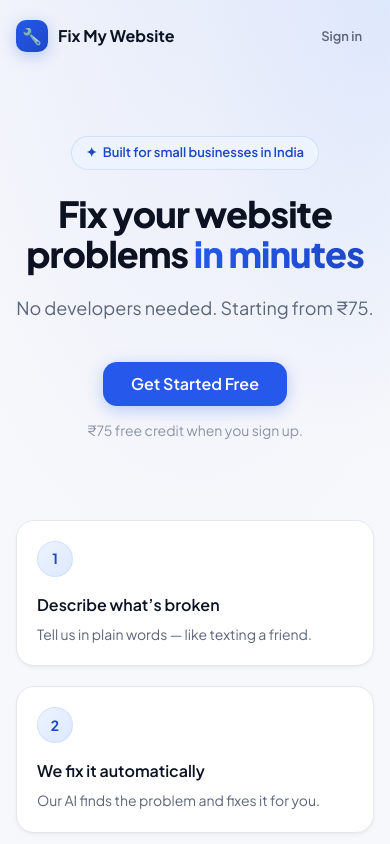
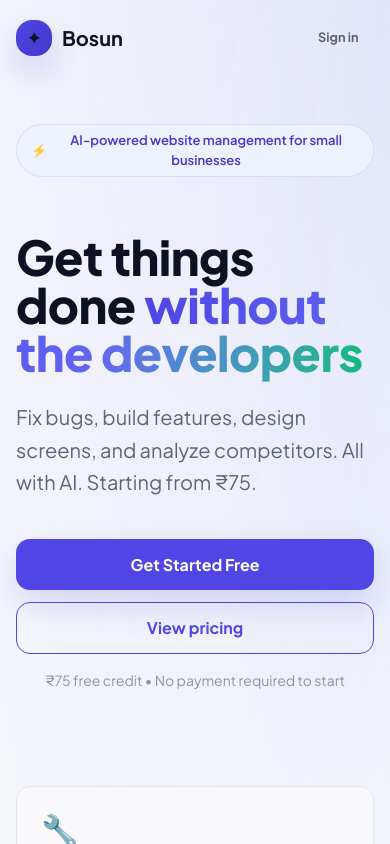
Before and after one commit to vinodhec/bosun, a React (Vite) app: page / in a window 390 px wide. Shown: the top 844 px of the page. Built offline with nearby package versions, Linux system fonts and the light colour scheme; no server answers.

Commit message:
Refactor UI components for consistency and improved styling across Confirm, Dashboard, History, Landing, Result, Running, and TopUp pages; update text and layout for better user experience; enhance responsiveness and visual appeal.

```diff
--- a/src/components/Navbar.jsx
+++ b/src/components/Navbar.jsx
@@ -17,12 +17,12 @@
 
   return (
     <header className="navbar">
-      <div className="container-app flex h-[3.75rem] max-w-6xl items-center justify-between">
-        <Link to="/dashboard" className="flex items-center gap-2.5 font-bold text-ink">
-          <span className="logo-mark" aria-hidden>🔧</span>
-          <span className="hidden sm:inline">Fix My Website</span>
+      <div className="container-app flex h-16 max-w-6xl items-center justify-between">
+        <Link to="/dashboard" className="flex items-center gap-3 font-bold text-lg text-ink hover:opacity-80 transition-opacity">
+          <span className="logo-mark" aria-hidden>✦</span>
+          <span className="hidden sm:inline">Bosun</span>
         </Link>
-        <nav className="flex items-center gap-1.5 sm:gap-2">
+        <nav className="flex items-center gap-3">
           <BalanceBadge balance={balance} />
           {isAdmin && (
             <Link to="/admin" className={linkCls}>
--- a/src/index.css
+++ b/src/index.css
@@ -4,13 +4,13 @@
 @theme {
   --font-sans: "Plus Jakarta Sans", ui-sans-serif, system-ui, -apple-system, sans-serif;
 
-  --color-brand-50: #eef4ff;
-  --color-brand-100: #dbe8fe;
-  --color-brand-200: #bfd5fd;
-  --color-brand-500: #3b6cf4;
-  --color-brand-600: #2558eb;
-  --color-brand-700: #1d47c7;
-  --color-brand-800: #1e3a9e;
+  --color-brand-50: #eef2ff;
+  --color-brand-100: #e0e7ff;
+  --color-brand-200: #c7d2fe;
+  --color-brand-500: #6366f1;
+  --color-brand-600: #4f46e5;
+  --color-brand-700: #4338ca;
+  --color-brand-800: #3730a3;
 
   --color-ink: #0c1222;
   --color-ink-soft: #5c6578;
@@ -20,29 +20,33 @@
   --color-canvas: #f7f8fb;
   --color-surface: #ffffff;
 
-  --color-good: #0d9f4f;
-  --color-good-soft: #ecfdf3;
+  --color-good: #10b981;
+  --color-good-soft: #d1fae5;
   --color-warn: #d97706;
   --color-warn-soft: #fffbeb;
   --color-bad: #dc2626;
   --color-bad-soft: #fef2f2;
 
-  --color-teal-600: #0d9488;
-  --color-teal-700: #0f766e;
+  --color-teal-600: #10b981;
+  --color-teal-700: #059669;
 
   --shadow-xs: 0 1px 2px rgba(12, 18, 34, 0.04);
   --shadow-sm: 0 2px 4px rgba(12, 18, 34, 0.04), 0 1px 2px rgba(12, 18, 34, 0.03);
   --shadow-md: 0 4px 16px rgba(12, 18, 34, 0.06), 0 2px 4px rgba(12, 18, 34, 0.03);
   --shadow-lg: 0 12px 40px rgba(12, 18, 34, 0.08), 0 4px 12px rgba(12, 18, 34, 0.04);
-  --shadow-brand: 0 4px 16px rgba(37, 88, 235, 0.28);
-  --shadow-brand-lg: 0 8px 28px rgba(37, 88, 235, 0.32);
+  --shadow-brand: 0 4px 16px rgba(79, 70, 229, 0.28);
+  --shadow-brand-lg: 0 8px 28px rgba(79, 70, 229, 0.32);
 
   --radius-xl: 0.875rem;
   --radius-2xl: 1.125rem;
 }
 
 /* ── Base ────────────────────────────────────────────────────────────────── */
-html, body, #root { height: 100%; }
+html,
+body,
+#root {
+  height: 100%;
+}
 
 body {
   background: var(--color-canvas);
@@ -89,20 +93,21 @@
   border-radius: var(--radius-2xl);
   border: 1px solid var(--color-line);
   background: var(--color-surface);
-  box-shadow: var(--shadow-sm);
+  box-shadow: 0 18px 45px rgba(12, 18, 34, 0.06);
 }
 
 .card-elevated {
   border-radius: var(--radius-2xl);
-  border: 1px solid color-mix(in srgb, var(--color-line) 80%, white);
-  background: var(--color-surface);
-  box-shadow: var(--shadow-md);
+  border: 1px solid color-mix(in srgb, var(--color-line) 70%, transparent);
+  background: rgba(255, 255, 255, 0.98);
+  box-shadow: 0 24px 60px rgba(12, 18, 34, 0.08);
+  backdrop-filter: blur(10px);
 }
 
 .card-subtle {
   border-radius: var(--radius-xl);
   border: 1px solid var(--color-line);
-  background: color-mix(in srgb, var(--color-canvas) 70%, white);
+  background: color-mix(in srgb, var(--color-canvas) 80%, white);
 }
 
 .card-inset {
@@ -118,12 +123,13 @@
   justify-content: center;
   gap: 0.375rem;
   border-radius: var(--radius-xl);
-  padding: 0.5rem 1rem;
-  font-size: 0.875rem;
-  font-weight: 600;
-  line-height: 1.25;
-  transition: background-color 0.15s ease, border-color 0.15s ease, box-shadow 0.15s ease, transform 0.12s ease, opacity 0.15s ease;
+  padding: 0.65rem 1.1rem;
+  font-size: 0.9rem;
+  font-weight: 700;
+  line-height: 1.2;
+  transition: transform 0.18s ease, box-shadow 0.18s ease, background-color 0.18s ease, opacity 0.18s ease;
   cursor: pointer;
+  border: 1px solid transparent;
 }
 
 .btn:disabled {
@@ -136,12 +142,11 @@
 .btn-primary {
   background: var(--color-brand-600);
   color: white;
-  box-shadow: var(--shadow-brand);
+  box-shadow: 0 14px 35px rgba(79, 70, 229, 0.18);
 }
 
 .btn-primary:hover:not(:disabled) {
   background: var(--color-brand-700);
-  box-shadow: var(--shadow-brand-lg);
   transform: translateY(-1px);
 }
 
@@ -150,7 +155,7 @@
 }
 
 .btn-lg {
-  padding: 0.75rem 1.75rem;
+  padding: 0.95rem 2rem;
   font-size: 1rem;
 }
 
@@ -177,7 +182,7 @@
 .btn-success {
   background: var(--color-good);
   color: white;
-  box-shadow: 0 4px 14px rgba(13, 159, 79, 0.25);
+  box-shadow: 0 12px 25px rgba(16, 185, 129, 0.18);
 }
 
 .btn-success:hover:not(:disabled) {
@@ -188,7 +193,7 @@
 .btn-teal {
   background: var(--color-teal-600);
   color: white;
-  box-shadow: 0 4px 14px rgba(13, 148, 136, 0.25);
+  box-shadow: 0 12px 25px rgba(16, 185, 129, 0.18);
 }
 
 .btn-teal:hover:not(:disabled) {
@@ -197,22 +202,22 @@
 }
 
 .btn-sm {
-  padding: 0.375rem 0.75rem;
-  font-size: 0.8125rem;
-  border-radius: 0.625rem;
+  padding: 0.45rem 0.9rem;
+  font-size: 0.8rem;
+  border-radius: 0.75rem;
 }
 
 /* ── Form controls ───────────────────────────────────────────────────────── */
 .input {
   width: 100%;
-  border-radius: var(--radius-xl);
+  border-radius: var(--radius-2xl);
   border: 1.5px solid var(--color-line);
   background: var(--color-surface);
-  padding: 0.75rem 1rem;
-  font-size: 0.9375rem;
+  padding: 0.9rem 1rem;
+  font-size: 0.95rem;
   color: var(--color-ink);
   outline: none;
-  transition: border-color 0.15s ease, box-shadow 0.15s ease;
+  transition: border-color 0.18s ease, box-shadow 0.18s ease;
 }
 
 .input::placeholder {
@@ -221,23 +226,24 @@
 
 .input:focus {
   border-color: var(--color-brand-500);
-  box-shadow: 0 0 0 3px color-mix(in srgb, var(--color-brand-500) 14%, transparent);
+  box-shadow: 0 0 0 4px color-mix(in srgb, var(--color-brand-500) 14%, transparent);
 }
 
 .select {
-  border-radius: 0.625rem;
+  width: 100%;
+  border-radius: var(--radius-2xl);
   border: 1.5px solid var(--color-line);
   background: var(--color-surface);
-  padding: 0.375rem 0.75rem;
+  padding: 0.9rem 1rem;
   font-weight: 600;
   color: var(--color-ink);
   outline: none;
-  transition: border-color 0.15s ease, box-shadow 0.15s ease;
+  transition: border-color 0.18s ease, box-shadow 0.18s ease;
 }
 
 .select:focus {
   border-color: var(--color-brand-500);
-  box-shadow: 0 0 0 3px color-mix(in srgb, var(--color-brand-500) 14%, transparent);
+  box-shadow: 0 0 0 4px color-mix(in srgb, var(--color-brand-500) 14%, transparent);
 }
 
 .composer {
@@ -300,6 +306,46 @@
   color: var(--color-ink-muted);
 }
 
+.section-panel {
+  border-radius: var(--radius-2xl);
+  border: 1px solid var(--color-line);
+  background: var(--color-surface);
+  box-shadow: var(--shadow-sm);
+}
+
+.section-panel-strong {
+  border-radius: var(--radius-2xl);
+  border: 1px solid color-mix(in srgb, var(--color-line) 65%, transparent);
+  background: rgba(255, 255, 255, 0.95);
+  box-shadow: var(--shadow-md);
+}
+
+.section-header {
+  display: flex;
+  align-items: flex-start;
+  justify-content: space-between;
+  gap: 1rem;
+}
+
+.section-title {
+  font-size: 1rem;
+  font-weight: 700;
+  color: var(--color-ink);
+}
+
+.section-subtitle {
+  margin-top: 0.35rem;
+  color: var(--color-ink-soft);
+  line-height: 1.6;
+}
+
+.tab-item-active {
+  background: var(--color-surface);
+  color: var(--color-ink);
+  box-shadow: var(--shadow-xs);
+  border: 1px solid var(--color-line);
+}
+
 .badge {
   display: inline-flex;
   align-items: center;
@@ -349,22 +395,23 @@
   position: sticky;
   top: 0;
   z-index: 50;
-  border-bottom: 1px solid color-mix(in srgb, var(--color-line) 70%, transparent);
-  background: color-mix(in srgb, var(--color-surface) 88%, transparent);
-  backdrop-filter: blur(12px) saturate(1.4);
-  -webkit-backdrop-filter: blur(12px) saturate(1.4);
+  border-bottom: 1px solid color-mix(in srgb, var(--color-line) 85%, transparent);
+  background: color-mix(in srgb, var(--color-surface) 92%, transparent);
+  backdrop-filter: blur(18px) saturate(1.1);
+  -webkit-backdrop-filter: blur(18px) saturate(1.1);
+  box-shadow: 0 1px 0 rgba(12, 18, 34, 0.04);
 }
 
 .logo-mark {
   display: inline-flex;
   align-items: center;
   justify-content: center;
-  width: 2rem;
-  height: 2rem;
-  border-radius: 0.625rem;
+  width: 2.25rem;
+  height: 2.25rem;
+  border-radius: 1rem;
   background: linear-gradient(135deg, var(--color-brand-600), var(--color-brand-700));
   font-size: 1rem;
-  box-shadow: var(--shadow-brand);
+  box-shadow: 0 15px 30px rgba(79, 70, 229, 0.2);
 }
 
 /* ── Chat bubbles ────────────────────────────────────────────────────────── */
@@ -399,21 +446,38 @@
 }
 
 @keyframes spin {
-  to { transform: rotate(360deg); }
+  to {
+    transform: rotate(360deg);
+  }
 }
 
 @keyframes fade-up {
-  from { opacity: 0; transform: translateY(12px); }
-  to { opacity: 1; transform: translateY(0); }
+  from {
+    opacity: 0;
+    transform: translateY(12px);
+  }
+
+  to {
+    opacity: 1;
+    transform: translateY(0);
+  }
 }
 
 .animate-fade-up {
   animation: fade-up 0.5s ease both;
 }
 
-.animate-fade-up-delay-1 { animation-delay: 0.08s; }
-.animate-fade-up-delay-2 { animation-delay: 0.16s; }
-.animate-fade-up-delay-3 { animation-delay: 0.24s; }
+.animate-fade-up-delay-1 {
+  animation-delay: 0.08s;
+}
+
+.animate-fade-up-delay-2 {
+  animation-delay: 0.16s;
+}
+
+.animate-fade-up-delay-3 {
+  animation-delay: 0.24s;
+}
 
 /* ── Step cards (landing) ────────────────────────────────────────────────── */
 .step-card {
@@ -447,11 +511,43 @@
 
 /* ── Scrollbar (webkit) ──────────────────────────────────────────────────── */
 @media (hover: hover) {
-  ::-webkit-scrollbar { width: 8px; height: 8px; }
-  ::-webkit-scrollbar-track { background: transparent; }
+  ::-webkit-scrollbar {
+    width: 8px;
+    height: 8px;
+  }
+
+  ::-webkit-scrollbar-track {
+    background: transparent;
+  }
+
   ::-webkit-scrollbar-thumb {
     background: var(--color-line-strong);
     border-radius: 9999px;
   }
-  ::-webkit-scrollbar-thumb:hover { background: var(--color-ink-muted); }
+
+  ::-webkit-scrollbar-thumb:hover {
+    background: var(--color-ink-muted);
+  }
 }
+
+/* ── World-class polish ──────────────────────────────────────────────────── */
+h1,
+h2,
+h3 {
+  letter-spacing: -0.01em;
+}
+
+.btn:focus-visible {
+  outline: 2px solid var(--color-brand-500);
+  outline-offset: 2px;
+}
+
+.input:focus-visible,
+.select:focus-visible {
+  outline: none;
+}
+
+/* Enhanced smooth transitions */
+* {
+  transition-timing-function: cubic-bezier(0.4, 0, 0.2, 1);
+}
--- a/src/pages/Confirm.jsx
+++ b/src/pages/Confirm.jsx
@@ -29,8 +29,9 @@
   };
 
   return (
-    <div className="flex min-h-screen items-center justify-center px-4 py-10">
-      <div className="w-full max-w-md rounded-2xl border border-line bg-white p-6 shadow-sm">
+    <div className="page-bg min-h-screen">
+      <div className="container-app mx-auto flex min-h-screen items-center justify-center px-4 py-10">
+        <div className="w-full max-w-md rounded-3xl border border-line bg-white p-8 shadow-sm">
           <h1 className="text-xl font-bold text-ink">We&rsquo;ll fix this for you!</h1>
           <p className="mt-2 rounded-xl bg-canvas p-3 text-sm text-ink-soft">&ldquo;{prompt}&rdquo;</p>
           {reason && <p className="mt-3 text-sm text-ink-soft">{reason}</p>}
--- a/src/pages/Landing.jsx
+++ b/src/pages/Landing.jsx
@@ -1,18 +1,25 @@
 import { Link } from 'react-router-dom';
 
+const CAPABILITIES = [
+  { icon: '🔧', title: 'Fix Issues', desc: 'Bugs, broken features, performance problems - we find and fix them.' },
+  { icon: '✨', title: 'Build Features', desc: 'New functionality, improvements, experiments - broken into shippable steps.' },
+  { icon: '🎨', title: 'Design Screens', desc: 'Modern, pixel-perfect UI components built to match your brand.' },
+  { icon: '📊', title: 'Analyze Competition', desc: 'See how you stack up against competitors - side-by-side.' },
+];
+
 const STEPS = [
-  { n: '1', t: 'Describe what’s broken', d: 'Tell us in plain words — like texting a friend.' },
-  { n: '2', t: 'We fix it automatically', d: 'Our AI finds the problem and fixes it for you.' },
-  { n: '3', t: 'Download your fix', d: 'Get your working website back in minutes.' },
+  { n: '1', t: 'Describe what you need', d: 'Tell us in plain words. Screenshots help us get it exactly right.' },
+  { n: '2', t: 'AI builds it', d: 'Our Managed Agent clones your repo, makes changes, and opens a PR.' },
+  { n: '3', t: 'Review and deploy', d: 'Test it, refine it, then merge to ship live. Done in minutes.' },
 ];
 
 export default function Landing() {
   return (
     <div className="page-bg min-h-screen">
       <header className="container-app flex items-center justify-between py-5">
-        <span className="flex items-center gap-2.5 font-bold text-ink">
-          <span className="logo-mark" aria-hidden>🔧</span>
-          Fix My Website
+        <span className="flex items-center gap-2.5 font-bold text-xl text-ink">
+          <span className="logo-mark" aria-hidden>✦</span>
+          Bosun
         </span>
         <Link
           to="/auth"
@@ -22,47 +29,79 @@
         </Link>
       </header>
 
-      <main className="container-app max-w-3xl py-16 text-center sm:py-24">
-        <div className="animate-fade-up">
+      <main className="container-app max-w-4xl py-12 sm:py-28">
+        <div className="animate-fade-up text-center">
           <span className="badge badge-brand mx-auto mb-6">
-            <span aria-hidden>✦</span>
-            Built for small businesses in India
+            <span aria-hidden>⚡</span>
+            AI-powered website management for small businesses
           </span>
         </div>
 
-        <h1 className="animate-fade-up animate-fade-up-delay-1 text-4xl font-extrabold tracking-tight text-ink sm:text-5xl sm:leading-[1.1]">
-          Fix your website problems{' '}
-          <span className="bg-gradient-to-r from-brand-600 to-brand-700 bg-clip-text text-transparent">
-            in minutes
+        <h1 className="animate-fade-up animate-fade-up-delay-1 mt-8 text-5xl font-black tracking-tight text-ink sm:text-6xl sm:leading-[1.1]">
+          Get things done
+          {' '}
+          <span className="bg-gradient-to-r from-brand-600 via-brand-500 to-teal-600 bg-clip-text text-transparent">
+            without the developers
           </span>
         </h1>
-        <p className="animate-fade-up animate-fade-up-delay-2 mt-5 text-lg text-ink-soft sm:text-xl">
-          No developers needed. Starting from ₹75.
+        <p className="animate-fade-up animate-fade-up-delay-2 mt-6 text-xl leading-relaxed text-ink-soft sm:text-2xl">
+          Fix bugs, build features, design screens, and analyze competitors. All with AI. Starting from ₹75.
         </p>
 
-        <div className="animate-fade-up animate-fade-up-delay-3 mt-10">
+        <div className="animate-fade-up animate-fade-up-delay-3 mt-10 flex flex-col gap-3 sm:flex-row sm:justify-center">
           <Link to="/auth" className="btn btn-primary btn-lg">
             Get Started Free
           </Link>
-          <p className="mt-3.5 text-sm text-ink-muted">₹75 free credit when you sign up.</p>
+          <Link to="/auth" className="btn btn-outline btn-lg">
+            View pricing
+          </Link>
         </div>
+        <p className="animate-fade-up animate-fade-up-delay-3 mt-4 text-center text-sm text-ink-muted">₹75 free credit • No payment required to start</p>
 
-        <div className="mt-20 grid gap-5 text-left sm:grid-cols-3">
-          {STEPS.map((s, i) => (
+        {/* Capabilities grid */}
+        <div className="mt-24 grid gap-6 sm:grid-cols-2">
+          {CAPABILITIES.map((cap, i) => (
             <div
-              key={s.n}
-              className={`step-card animate-fade-up ${i === 0 ? 'animate-fade-up-delay-1' : i === 1 ? 'animate-fade-up-delay-2' : 'animate-fade-up-delay-3'}`}
+              key={cap.title}
+              className={`animate-fade-up card-subtle p-6 transition-all hover:shadow-md ${
+                i === 0 ? 'animate-fade-up-delay-1' :
+                i === 1 ? 'animate-fade-up-delay-2' :
+                i === 2 ? 'animate-fade-up-delay-3' : ''
+              }`}
             >
-              <div className="step-num">{s.n}</div>
-              <h3 className="mt-4 font-semibold text-ink">{s.t}</h3>
-              <p className="mt-1.5 text-sm leading-relaxed text-ink-soft">{s.d}</p>
+              <div className="text-3xl mb-3" aria-hidden>{cap.icon}</div>
+              <h3 className="text-lg font-bold text-ink">{cap.title}</h3>
+              <p className="mt-2 text-sm leading-relaxed text-ink-soft">{cap.desc}</p>
             </div>
           ))}
         </div>
+
+        {/* How it works */}
+        <div className="mt-24">
+          <h2 className="text-center text-3xl font-bold text-ink mb-12">How it works</h2>
+          <div className="grid gap-6 sm:grid-cols-3">
+            {STEPS.map((s, i) => (
+              <div
+                key={s.n}
+                className={`step-card animate-fade-up ${i === 0 ? 'animate-fade-up-delay-1' : i === 1 ? 'animate-fade-up-delay-2' : 'animate-fade-up-delay-3'}`}
+              >
+                <div className="step-num">{s.n}</div>
+                <h3 className="mt-4 font-semibold text-ink">{s.t}</h3>
+                <p className="mt-2 text-sm leading-relaxed text-ink-soft">{s.d}</p>
+              </div>
+            ))}
+          </div>
+        </div>
+
+        {/* Trust signals */}
+        <div className="mt-24 rounded-2xl border border-line bg-gradient-to-br from-brand-50 to-white p-8 text-center">
+          <p className="text-sm font-semibold uppercase tracking-widest text-brand-600">Trusted by small businesses</p>
+          <p className="mt-4 text-lg text-ink-soft">Fast, affordable, transparent pricing. You only pay when it is done.</p>
+        </div>
       </main>
 
-      <footer className="container-app border-t border-line py-8 text-center text-sm text-ink-muted">
-        Simple, honest pricing — you only pay when the fix is done.
+      <footer className="container-app border-t border-line py-8 text-center text-sm text-ink-muted mt-12">
+        <p>Made for India • Powered by Claude AI</p>
       </footer>
     </div>
   );
--- a/src/pages/Running.jsx
+++ b/src/pages/Running.jsx
@@ -27,8 +27,9 @@
   }, []);
 
   return (
-    <div className="flex min-h-screen items-center justify-center px-4">
-      <div className="w-full max-w-sm rounded-2xl border border-line bg-white p-6 text-center shadow-sm">
+    <div className="page-bg min-h-screen">
+      <div className="container-app mx-auto flex min-h-screen items-center justify-center px-4 py-10">
+        <div className="w-full max-w-sm rounded-3xl border border-line bg-white p-8 text-center shadow-sm">
           <div className="text-3xl">🔧</div>
           <h1 className="mt-3 text-lg font-bold text-ink">Working on it…</h1>
           <p className="mt-1 text-sm text-ink-soft">Please wait 3–5 minutes. You can leave this open.</p>
```
Also changed, not shown: src/components/TaskCard.jsx (+7 -7 lines), src/pages/Dashboard.jsx (+24 -12 lines), src/pages/History.jsx (+8 -3 lines), src/pages/Result.jsx (+24 -10 lines), src/pages/TopUp.jsx (+6 -7 lines). Lines whose indentation alone changed are shown as unchanged.
